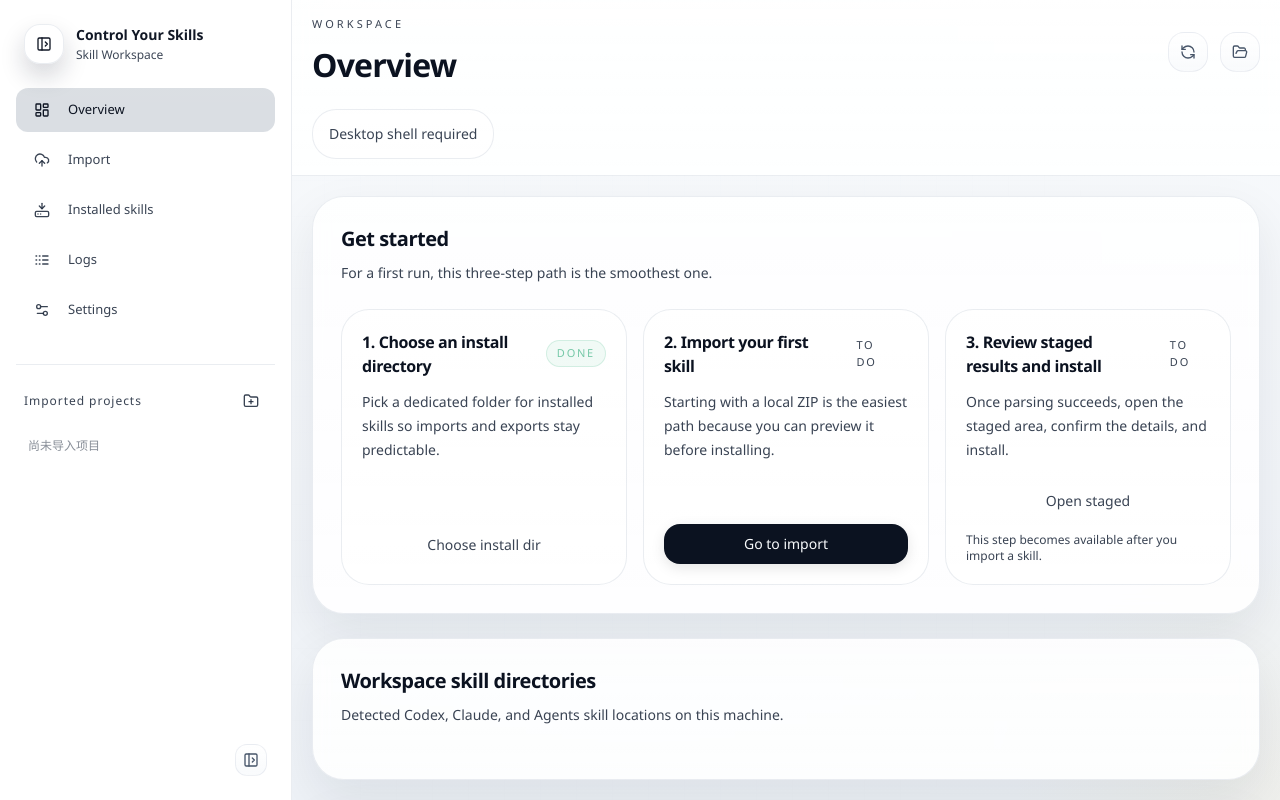
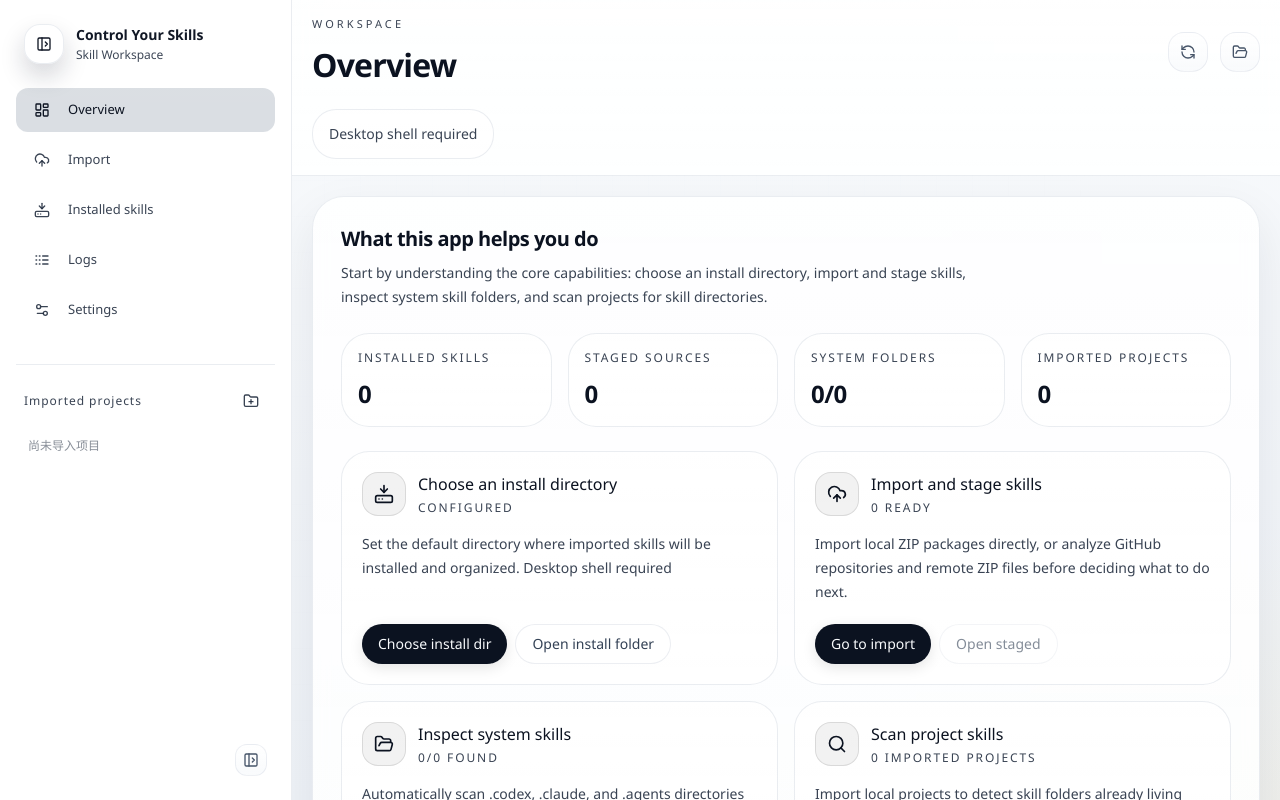
Before and after one commit to KlayPeter/control-yours-skills, a Next.js app: page / in a window 1280 px wide. Built offline with nearby package versions, Linux system fonts and the light colour scheme.

Commit message:
Clarify overview capabilities

```diff
--- a/src/components/workspace-app-sections.tsx
+++ b/src/components/workspace-app-sections.tsx
@@ -10,6 +10,7 @@ import {
   ChevronRight,
   Eye,
   FolderOpen,
+  HardDriveDownload,
   LoaderCircle,
   Plus,
   RefreshCcw,
@@ -272,89 +273,90 @@ function EmptyState({
   );
 }
 
-function QuickStartCard({
-  installPathConfigured,
-  hasStagedSources,
-  hasInstalledSkills,
-  t,
-  onChooseInstallDir,
-  onGoImport,
-  onGoStaged
+function OverviewMetric({
+  label,
+  value
 }: {
-  installPathConfigured: boolean;
-  hasStagedSources: boolean;
-  hasInstalledSkills: boolean;
-  t: TranslationDictionary;
-  onChooseInstallDir: () => AsyncActionResult;
-  onGoImport: () => AsyncActionResult;
-  onGoStaged: () => AsyncActionResult;
+  label: string;
+  value: string | number;
 }) {
-  const steps = [
-    {
-      title: t.quickStartStepInstallTitle,
-      body: t.quickStartStepInstallBody,
-      done: installPathConfigured,
-      actionLabel: t.quickStartChooseInstallDir,
-      action: onChooseInstallDir,
-      disabled: installPathConfigured
-    },
-    {
-      title: t.quickStartStepImportTitle,
-      body: t.quickStartStepImportBody,
-      done: hasStagedSources || hasInstalledSkills,
-      actionLabel: t.quickStartGoImport,
-      action: onGoImport,
-      disabled: false
-    },
-    {
-      title: t.quickStartStepReviewTitle,
-      body: t.quickStartStepReviewBody,
-      done: hasInstalledSkills,
-      actionLabel: t.quickStartGoStaged,
-      action: onGoStaged,
-      disabled: !hasStagedSources
-    }
-  ];
-
   return (
-    <SectionCard title={t.quickStartTitle} subtitle={t.quickStartSubtitle}>
-      <div className="grid gap-4 lg:grid-cols-3">
-        {steps.map((step) => (
-          <div key={step.title} className="app-card flex h-full flex-col p-5">
-            <div className="flex items-center justify-between gap-3">
-              <p className="text-base font-semibold tracking-tight app-text">{step.title}</p>
-              <span
-                className={cn(
-                  "rounded-full border px-2.5 py-1 text-[11px] uppercase tracking-[0.16em]",
-                  step.done
-                    ? "border-moss/25 bg-moss/10 text-moss"
-                    : "border-white/10 bg-white/5 app-text-soft"
-                )}
-              >
-                {step.done ? t.quickStartStatusDone : t.quickStartStatusTodo}
-              </span>
-            </div>
-            <p className="mt-3 flex-1 text-sm leading-6 app-text-soft">{step.body}</p>
+    <div className="app-card p-4">
+      <p className="text-xs uppercase tracking-[0.16em] app-text-soft">{label}</p>
+      <p className="mt-3 text-2xl font-semibold tracking-tight app-text">{value}</p>
+    </div>
+  );
+}
+
+function CapabilityCard({
+  title,
+  body,
+  status,
+  icon: Icon,
+  primaryAction,
+  secondaryAction
+}: {
+  title: string;
+  body: string;
+  status: string;
+  icon: typeof Search;
+  primaryAction?: {
+    label: string;
+    onClick: () => AsyncActionResult;
+    disabled?: boolean;
+  };
+  secondaryAction?: {
+    label: string;
+    onClick: () => AsyncActionResult;
+    disabled?: boolean;
+  };
+}) {
+  return (
+    <div className="app-card flex h-full flex-col p-5">
+      <div className="flex items-start justify-between gap-3">
+        <div className="flex items-center gap-3">
+          <div className="flex h-11 w-11 shrink-0 items-center justify-center rounded-2xl border border-black/10 dark:border-white/10 bg-black/5 dark:bg-white/5 app-text">
+            <Icon className="h-5 w-5" />
+          </div>
+          <div>
+            <p className="font-medium app-text">{title}</p>
+            <p className="mt-1 text-xs uppercase tracking-[0.16em] app-text-soft">{status}</p>
+          </div>
+        </div>
+      </div>
+      <p className="mt-4 flex-1 text-sm leading-6 app-text-soft">{body}</p>
+      {primaryAction || secondaryAction ? (
+        <div className="mt-5 flex flex-wrap gap-2">
+          {primaryAction ? (
             <button
               className={cn(
-                "mt-5 rounded-2xl px-4 py-2 text-sm font-medium transition",
-                step.disabled
-                  ? "cursor-not-allowed border border-white/10 bg-white/5 app-text-soft"
+                primaryAction.disabled
+                  ? "cursor-not-allowed rounded-full border border-white/10 bg-white/5 px-4 py-2 text-sm app-text-soft"
                   : "app-button-primary"
               )}
-              disabled={step.disabled}
-              onClick={() => void step.action()}
+              disabled={primaryAction.disabled}
+              onClick={() => void primaryAction.onClick()}
               type="button"
             >
-              {step.actionLabel}
+              {primaryAction.label}
             </button>
-            {step.title === t.quickStartStepReviewTitle && step.disabled ? (
-              <p className="mt-3 text-xs app-text-soft">{t.quickStartStagedDisabled}</p>
-            ) : null}
-          </div>
-        ))}
-      </div>
-    </SectionCard>
+          ) : null}
+          {secondaryAction ? (
+            <button
+              className={cn(
+                "app-button",
+                secondaryAction.disabled && "cursor-not-allowed opacity-60"
+              )}
+              disabled={secondaryAction.disabled}
+              onClick={() => void secondaryAction.onClick()}
+              type="button"
+            >
+              {secondaryAction.label}
+            </button>
+          ) : null}
+        </div>
+      ) : null}
+    </div>
   );
 }
 
@@ -681,29 +683,93 @@ export function OverviewSection({
     providerKey: WorkspaceSkillProviderKey
   ) => AsyncActionResult;
 }) {
-  const showQuickStart = !installPathConfigured || snapshot.summary.installedCount === 0;
+  const systemSkillCount = snapshot.systemSkillSources.reduce((total, source) => total + source.skillCount, 0);
+  const detectedSystemSources = snapshot.systemSkillSources.filter((source) => source.exists).length;
+  const importedProjectCount = snapshot.importedProjects.length;
+  const importedProjectSkillCount = snapshot.importedProjects.reduce((total, project) => total + project.skillCount, 0);
 
   return (
     <div className="space-y-6">
-      {showQuickStart ? (
-        <QuickStartCard
-          hasInstalledSkills={snapshot.summary.installedCount > 0}
-          hasStagedSources={snapshot.stagedSources.length > 0}
-          installPathConfigured={installPathConfigured}
-          onChooseInstallDir={onChooseInstallDir}
-          onGoImport={onGoImport}
-          onGoStaged={onGoStaged}
-          t={t}
-        />
-      ) : null}
-
-      {!installPathConfigured ? (
-        <SectionCard title={t.installPathRequired} subtitle={t.installPathRequiredSubtitle}>
-          <div className="rounded-3xl border border-amber-500/20 bg-amber-500/10 p-5 text-sm text-amber-600 dark:text-amber-300">
-            {t.installPathRequiredBody}
-          </div>
-        </SectionCard>
-      ) : null}
+      <SectionCard title={t.capabilityOverviewTitle} subtitle={t.capabilityOverviewSubtitle}>
+        <div className="grid gap-4 md:grid-cols-2 xl:grid-cols-4">
+          <OverviewMetric label={t.overviewMetricInstalled} value={snapshot.summary.installedCount} />
+          <OverviewMetric label={t.overviewMetricStaged} value={snapshot.summary.stagedCount} />
+          <OverviewMetric label={t.overviewMetricSystem} value={`${detectedSystemSources}/${snapshot.systemSkillSources.length}`} />
+          <OverviewMetric label={t.overviewMetricProjects} value={importedProjectCount} />
+        </div>
+
+        <div className="mt-6 grid gap-4 xl:grid-cols-2">
+          <CapabilityCard
+            body={
+              installPathConfigured
+                ? `${t.capabilityInstallBody} ${snapshot.settings.installDir}`
+                : `${t.capabilityInstallBody} ${t.installPathRequiredBody}`
+            }
+            icon={HardDriveDownload}
+            primaryAction={{
+              label: t.quickStartChooseInstallDir,
+              onClick: onChooseInstallDir
+            }}
+            secondaryAction={
+              installPathConfigured
+                ? {
+                    label: t.openInstallFolder,
+                    onClick: () => onOpenPath(snapshot.settings.installDir)
+                  }
+                : undefined
+            }
+            status={installPathConfigured ? t.capabilityStatusConfigured : t.capabilityStatusNeedsSetup}
+            title={t.capabilityInstallTitle}
+          />
+          <CapabilityCard
+            body={t.capabilityImportBody}
+            icon={UploadCloud}
+            primaryAction={{
+              label: t.quickStartGoImport,
+              onClick: onGoImport
+            }}
+            secondaryAction={{
+              label: t.quickStartGoStaged,
+              onClick: onGoStaged,
+              disabled: snapshot.stagedSources.length === 0
+            }}
+            status={`${snapshot.summary.readyCount} ${t.statusReady}`}
+            title={t.capabilityImportTitle}
+          />
+          <CapabilityCard
+            body={`${t.capabilitySystemBody} ${systemSkillCount} ${t.skillCount}`}
+            icon={FolderOpen}
+            primaryAction={
+              snapshot.systemSkillSources[0]
+                ? {
+                    label: t.view,
+                    onClick: () => onOpenSystemSourceModal(snapshot.systemSkillSources[0])
+                  }
+                : undefined
+            }
+            status={`${detectedSystemSources}/${snapshot.systemSkillSources.length} ${t.providerFound}`}
+            title={t.capabilitySystemTitle}
+          />
+          <CapabilityCard
+            body={`${t.capabilityProjectBody} ${importedProjectSkillCount} ${t.skillCount}`}
+            icon={Search}
+            primaryAction={{
+              label: t.importProject,
+              onClick: onImportProject
+            }}
+            secondaryAction={
+              importedProjectCount > 0
+                ? {
+                    label: t.openFolder,
+                    onClick: () => onOpenPath(snapshot.importedProjects[0].path)
+                  }
+                : undefined
+            }
+            status={`${importedProjectCount} ${t.projectDirectories}`}
+            title={t.capabilityProjectTitle}
+          />
+        </div>
+      </SectionCard>
 
       <SectionCard title={t.workspaceSkillDirectories} subtitle={t.workspaceSkillDirectoriesSubtitle}>
         <div className="grid gap-4 [grid-template-columns:repeat(auto-fit,minmax(240px,1fr))]">
@@ -748,16 +814,6 @@ export function OverviewSection({
       <SectionCard
         title={t.projectDirectories}
         subtitle={t.projectSkillBrowserSubtitle}
-        actions={
-          <button
-            className="app-button-primary"
-            onClick={() => void onImportProject()}
-            type="button"
-          >
-            <Plus className="h-4 w-4" />
-            {t.importProject}
-          </button>
-        }
       >
         {snapshot.importedProjects.length ? (
           <div className="space-y-3">
--- a/src/components/workspace-app.tsx
+++ b/src/components/workspace-app.tsx
@@ -85,14 +85,30 @@ const zhCnTranslations: TranslationDictionary = {
   sectionLogs: "日志",
   sectionSettings: "设置",
   overviewInstallDir: "安装目录",
-  workspaceSkillDirectories: "工作区技能目录",
-  workspaceSkillDirectoriesSubtitle: "检测当前机器上的 Codex、Claude 和 Agents 技能目录。",
+  workspaceSkillDirectories: "系统技能目录",
+  workspaceSkillDirectoriesSubtitle: "自动识别这台电脑上的 Codex、Claude 和 Agents 技能目录。",
   projectDirectories: "已导入项目",
   projectDirectoriesSubtitle: "当前工作区正在跟踪的项目技能目录。",
   recentInstalls: "最近安装",
   recentInstallsSubtitle: "最近成功安装的技能。",
   recentFailures: "最近失败",
   recentFailuresSubtitle: "最近的解析或安装失败记录。",
+  capabilityOverviewTitle: "这个应用可以帮你做什么",
+  capabilityOverviewSubtitle: "先把能力看清楚，再决定从哪一步开始。你可以配置安装目录、导入和暂存 skill、识别系统目录，以及扫描项目里的 skill 文件夹。",
+  capabilityInstallTitle: "配置安装目录",
+  capabilityInstallBody: "选择一个默认安装目录，后续导入、本地安装和分类管理都会围绕这里展开。",
+  capabilityImportTitle: "导入和暂存 skill",
+  capabilityImportBody: "支持本地 ZIP 直接导入，也支持 GitHub 仓库和远程 ZIP 先识别再查看说明。",
+  capabilitySystemTitle: "识别系统 Skill",
+  capabilitySystemBody: "自动扫描 .codex、.claude、.agents 等系统技能目录，方便统一查看和导出。",
+  capabilityProjectTitle: "扫描项目 Skill",
+  capabilityProjectBody: "导入本地项目后，会继续识别项目目录里的 Skill 文件夹，方便整理和安装。",
+  capabilityStatusConfigured: "已配置",
+  capabilityStatusNeedsSetup: "待配置",
+  overviewMetricInstalled: "已安装 Skill",
+  overviewMetricStaged: "暂存来源",
+  overviewMetricSystem: "系统目录",
+  overviewMetricProjects: "已导入项目",
   projectSkillBrowserSubtitle: "按项目直接浏览识别到的 Skill 文件夹，减少重复查看和弹窗跳转。",
   projectTreeEmpty: "这个项目里还没有识别到可安装的 Skill 文件夹。",
   noInstallRecordsYet: "还没有安装记录",
@@ -245,14 +261,30 @@ const enTranslations: TranslationDictionary = {
   sectionLogs: "Logs",
   sectionSettings: "Settings",
   overviewInstallDir: "Install directory",
-  workspaceSkillDirectories: "Workspace skill directories",
-  workspaceSkillDirectoriesSubtitle: "Detected Codex, Claude, and Agents skill locations on this machine.",
+  workspaceSkillDirectories: "System skill directories",
+  workspaceSkillDirectoriesSubtitle: "Automatically detect Codex, Claude, and Agents skill directories on this machine.",
   projectDirectories: "Imported projects",
   projectDirectoriesSubtitle: "Projects whose skill folders are being tracked in this workspace.",
   recentInstalls: "Recent installs",
   recentInstallsSubtitle: "The most recently installed skills.",
   recentFailures: "Recent failures",
   recentFailuresSubtitle: "Recent parse or install failures.",
+  capabilityOverviewTitle: "What this app helps you do",
+  capabilityOverviewSubtitle: "Start by understanding the core capabilities: choose an install directory, import and stage skills, inspect system skill folders, and scan projects for skill directories.",
+  capabilityInstallTitle: "Choose an install directory",
+  capabilityInstallBody: "Set the default directory where imported skills will be installed and organized.",
+  capabilityImportTitle: "Import and stage skills",
+  capabilityImportBody: "Import local ZIP packages directly, or analyze GitHub repositories and remote ZIP files before deciding what to do next.",
+  capabilitySystemTitle: "Inspect system skills",
+  capabilitySystemBody: "Automatically scan .codex, .claude, and .agents directories so you can review and export existing skills.",
+  capabilityProjectTitle: "Scan project skills",
+  capabilityProjectBody: "Import local projects to detect skill folders already living inside the repository structure.",
+  capabilityStatusConfigured: "Configured",
+  capabilityStatusNeedsSetup: "Needs setup",
+  overviewMetricInstalled: "Installed skills",
+  overviewMetricStaged: "Staged sources",
+  overviewMetricSystem: "System folders",
+  overviewMetricProjects: "Imported projects",
   projectSkillBrowserSubtitle: "Browse detected skill folders directly inside each imported project without jumping between duplicate views.",
   projectTreeEmpty: "No installable skill folders have been detected in this project yet.",
   noInstallRecordsYet: "No install records yet",
```
